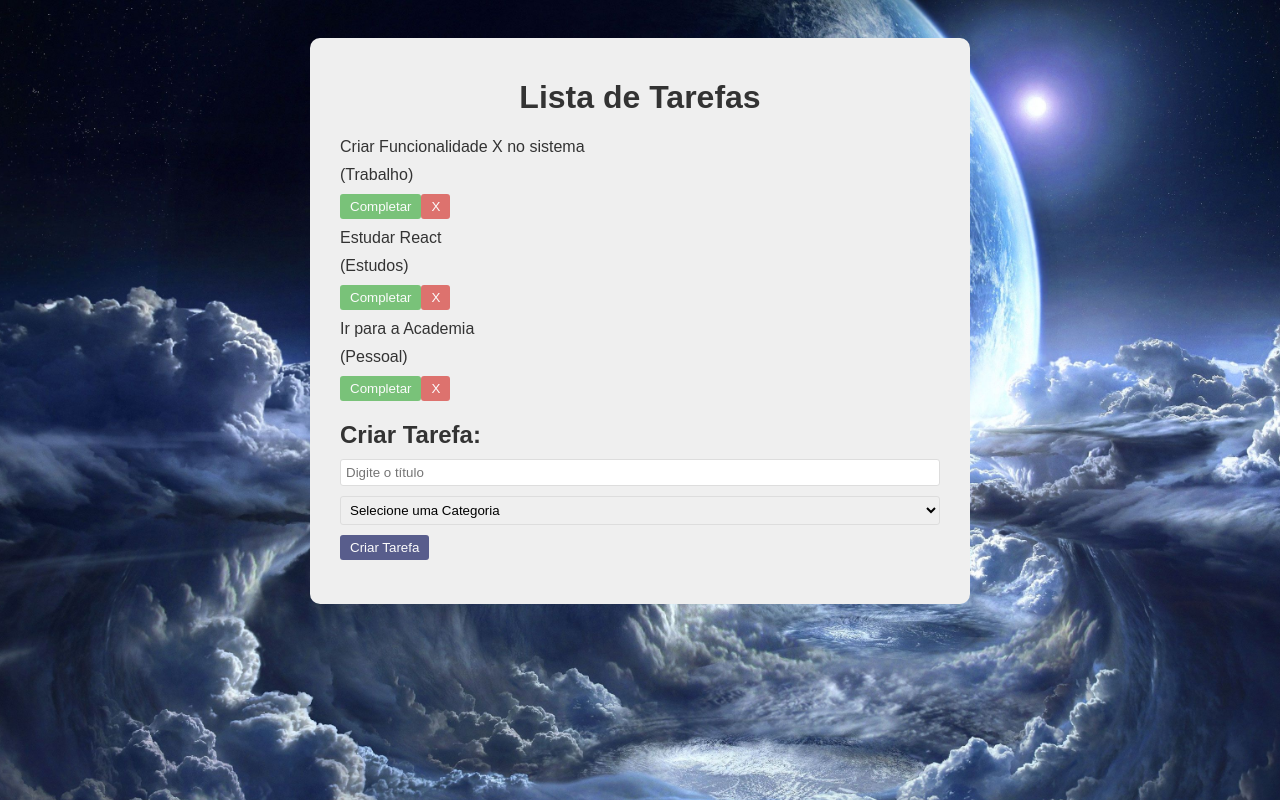
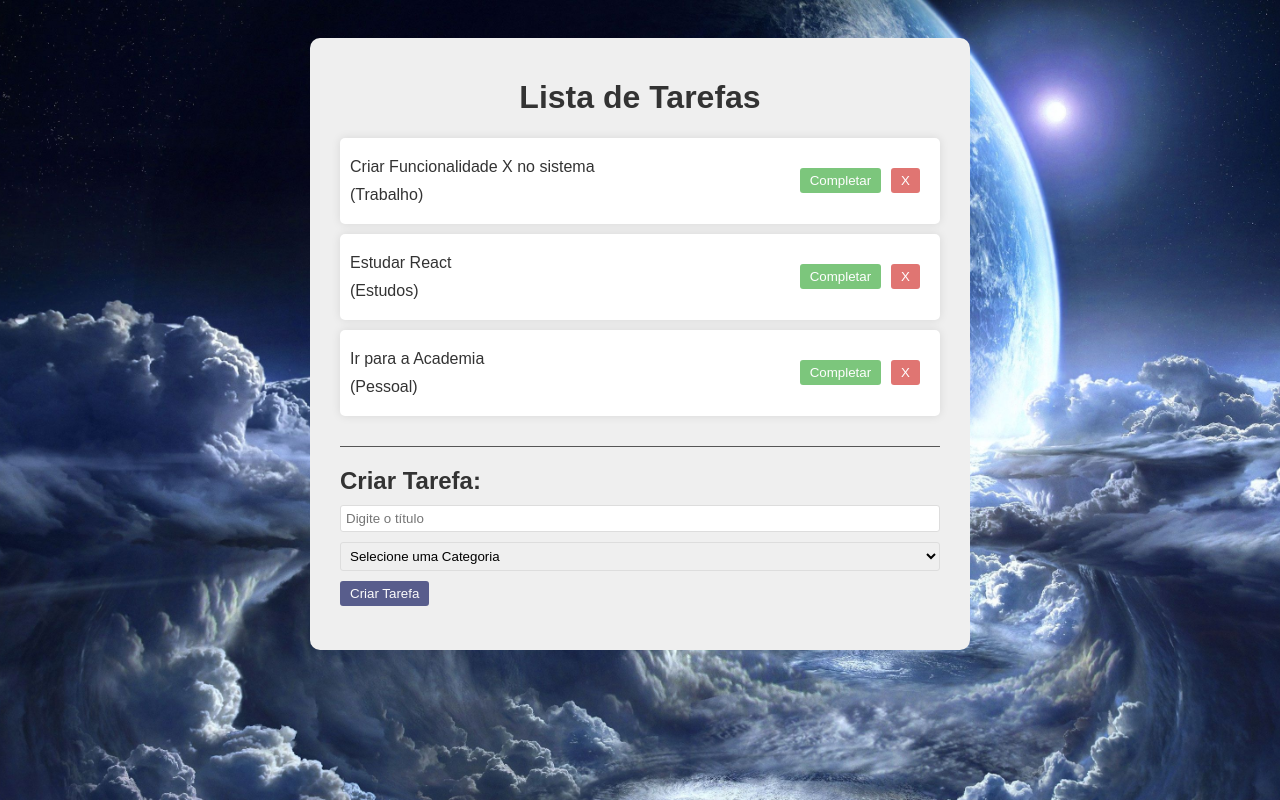
Before and after one commit to Bielzera28/ToDoList, a React (Vite) app: page / in a window 1280 px wide. Shown: the top 800 px of the page. Built offline with nearby package versions, Linux system fonts and the light colour scheme.

Commit message:
Layout tarefas

```diff
--- a/src/styles.scss
+++ b/src/styles.scss
@@ -32,6 +32,7 @@
         cursor: pointer;
         opacity: 0.8;
         transition: 0.3s;
+        margin-right: 10px;
 
         &:hover {
             opacity: 1;
@@ -45,6 +46,12 @@
         background-color: #EFEFEF;
         padding: 20px 30px;
         border-radius: 10px;
+
+        .todo-list {
+            margin-bottom: 20px;
+            padding-bottom: 20px;
+            border-bottom: 1px solid #555;
+        }
     }
 
     .todo-form {
@@ -61,6 +68,15 @@
 
     .todo {
 
+        background-color: #FFF;
+        box-shadow: 0 0 10px rgba(0, 0, 0, 0.1);
+        padding: 10px;
+        margin-bottom: 10px;
+        border-radius: 5px;
+        display: flex;
+        justify-content: space-between;
+        align-items: center;
+
         .complete {
             background-color: #5cb85c;
         }
```
